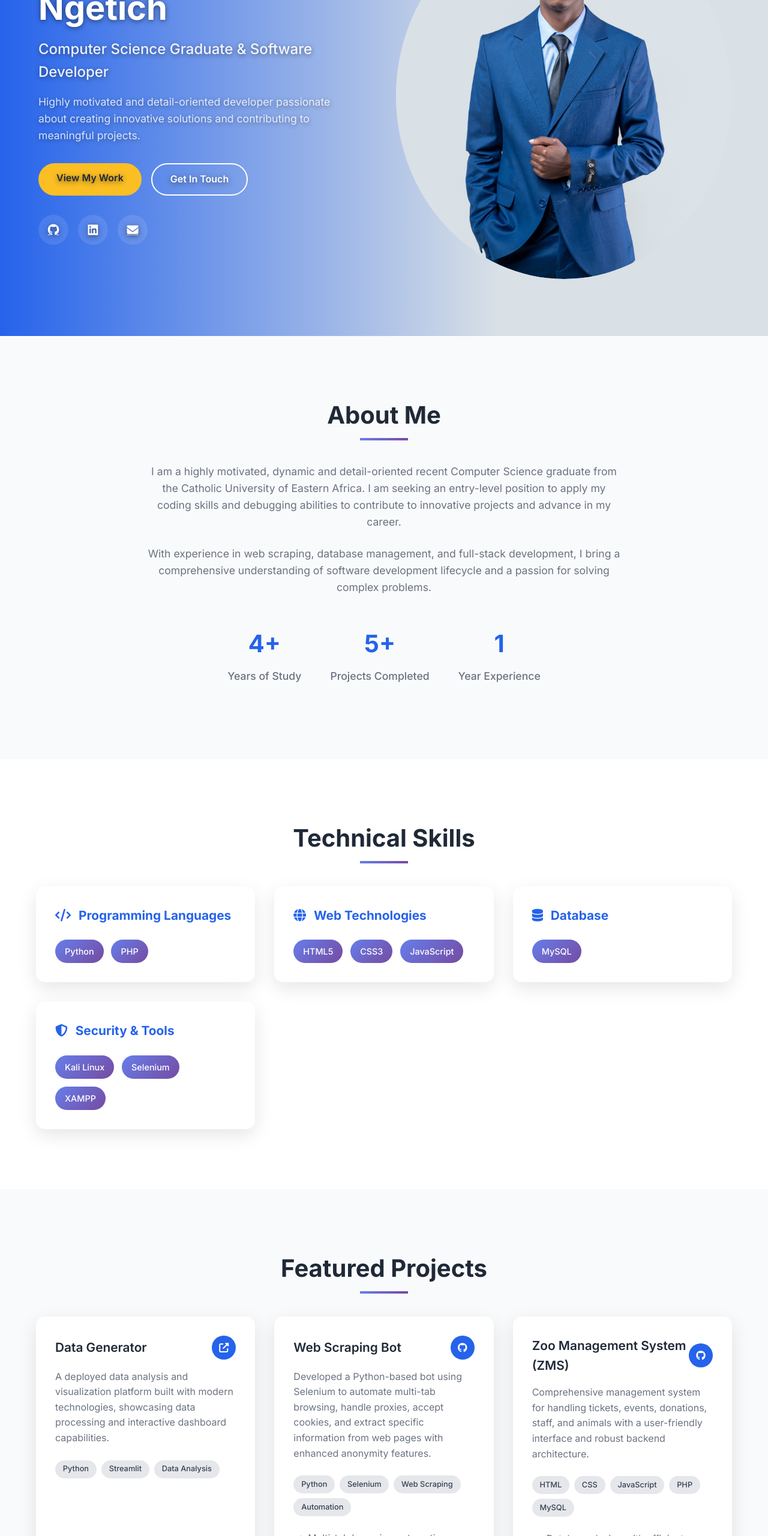
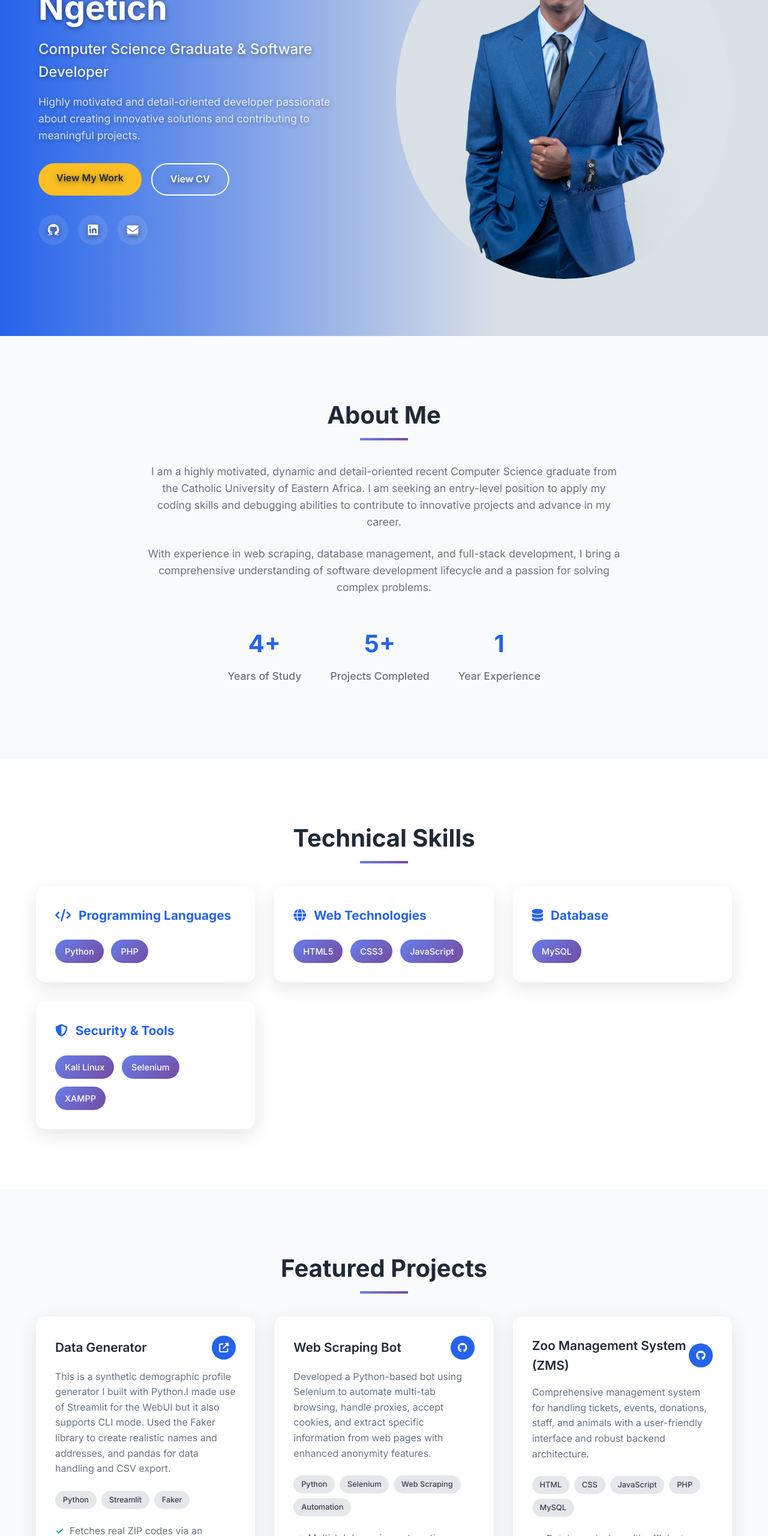
Before and after one commit to kMike05/Portfolio, a plain HTML site: page index.html in a window 1280 px wide. Shown: the part 240-2800 px from the top of the page at 60% size. Drawn offline with Linux system fonts and the light colour scheme.

Commit message:
Update index.html

```diff
--- a/index.html
+++ b/index.html
@@ -53,7 +53,8 @@
                 </p>
                 <div class="hero-buttons">
                     <a href="#projects" class="btn btn-primary">View My Work</a>
-                    <a href="#contact" class="btn btn-secondary">Get In Touch</a>
+                    <a href="https://drive.google.com/file/d/1II9jDtgal3BtLn7tPLZIRfU-5tkhYsVO/view?usp=sharing" class="btn btn-secondary" target="_blank" rel="noopener">View CV</a>
+
                 </div>
                 <div class="social-links">
                     <a href="https://github.com/kMike05" target="_blank" rel="noopener noreferrer">
@@ -65,6 +66,7 @@
                     <a href="mailto:mikebet20n@gmail.com">
                         <i class="fas fa-envelope"></i>
                     </a>
+
                 </div>
             </div>
             <div class="hero-image">
@@ -162,13 +164,23 @@
                         </div>
                     </div>
                     <p class="project-description">
-                        A deployed data analysis and visualization platform built with modern technologies,
-                        showcasing data processing and interactive dashboard capabilities.
+                        This is a synthetic demographic profile generator I built with Python.I made use of Streamlit for the WebUI
+but it also supports CLI mode. Used the Faker library to create realistic names and addresses, and
+pandas for data handling and CSV export.
                     </p>
                     <div class="project-tech">
                         <span class="tech-tag">Python</span>
                         <span class="tech-tag">Streamlit</span>
-                        <span class="tech-tag">Data Analysis</span>
+
+                        <span class="tech-tag">Faker</span>
+                    </div>
+                                <div class="project-features">
+                        <ul>
+                            <li>Fetches real ZIP codes via an external API</li>
+                            <li>Loads city, state, area code, and high school data from local files</li>
+                            <li>Users can specify the number of profiles to generate, gender, and recipient</li>
+                            <li>Generated data can be downloaded as a CSV file</li>
+                        </ul>
                     </div>
                 </div>
 
```
